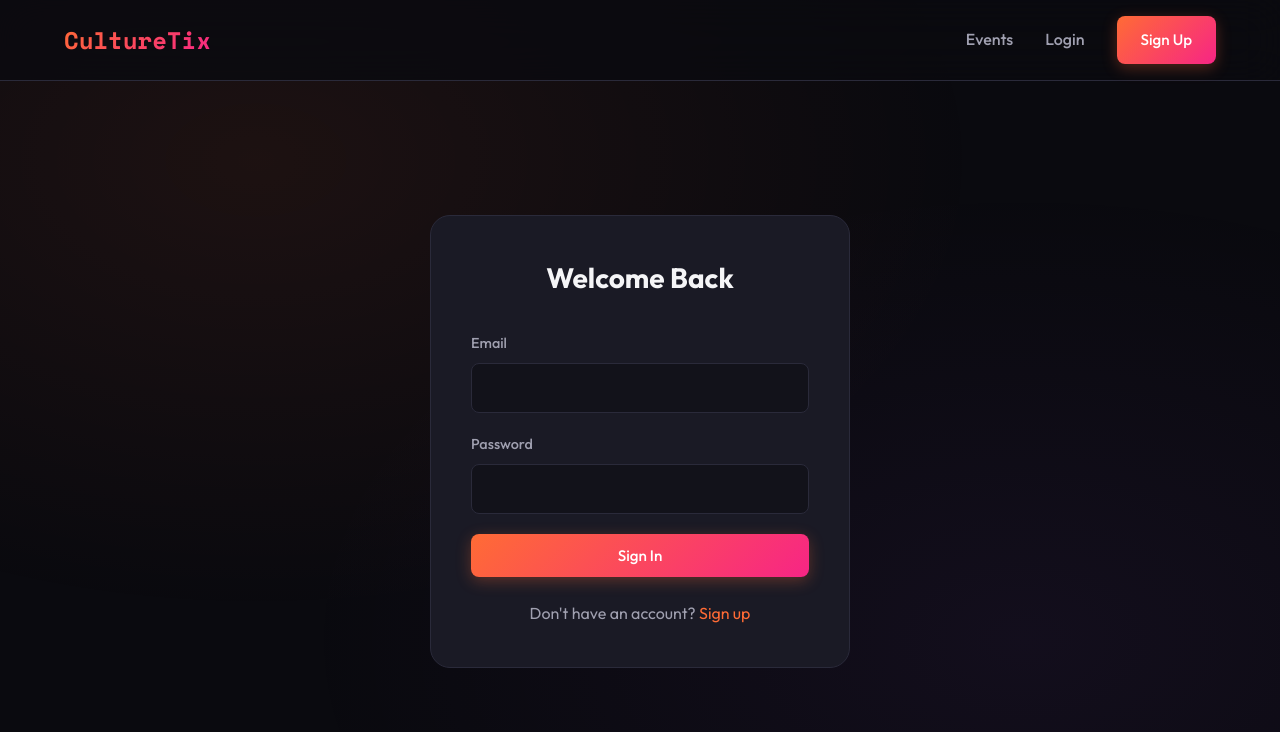
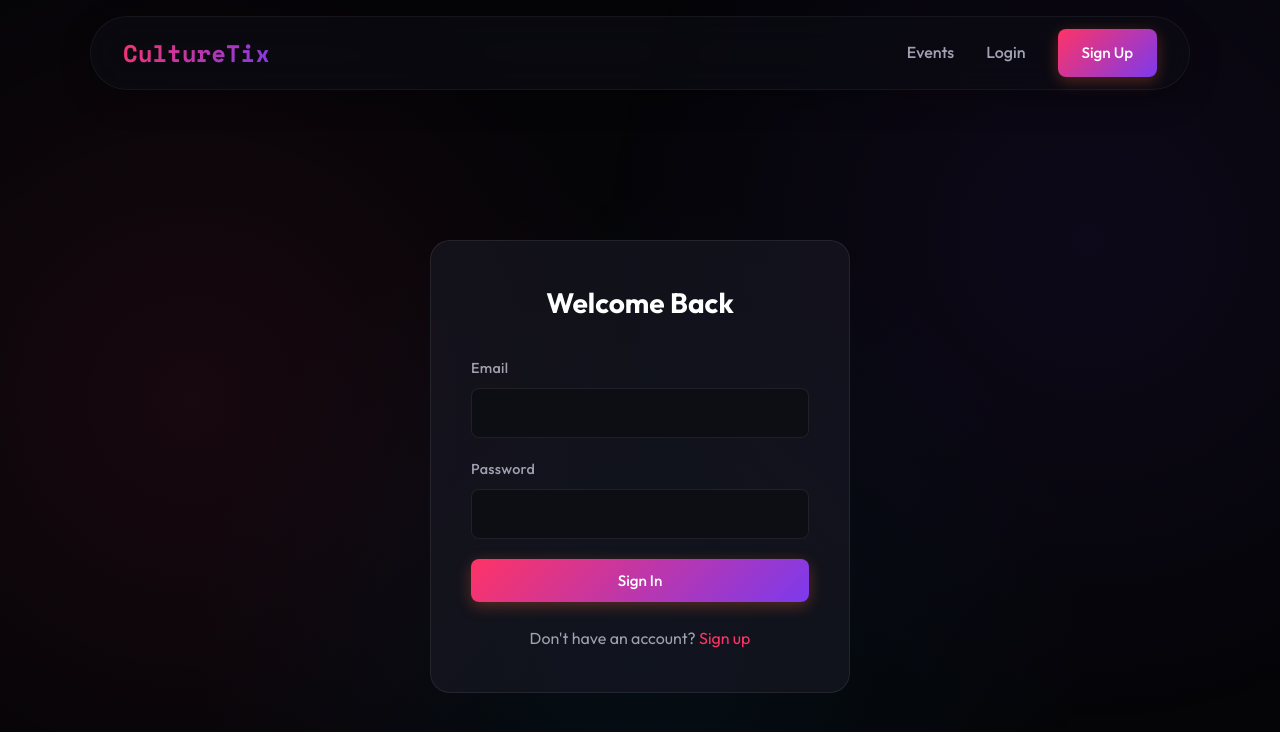
Before and after one commit to Neha-Sharmaaa/ticketBooking, a React (Vite) app in the folder client/: page /login in a window 1280 px wide. Shown: the top 732 px of the page. Built offline with nearby package versions, Linux system fonts and the light colour scheme; no server answers.

Commit message:
style(ui): overhaul frontend with premium glassmorphism, animations, and modern aesthetic

```diff
--- a/client/src/App.jsx
+++ b/client/src/App.jsx
@@ -25,8 +25,8 @@ export default function App() {
 
   return (
     <>
-      <nav className="navbar">
-        <div className="container navbar-content">
+      <nav className="navbar glass animate-fade-in-up">
+        <div className="container navbar-content" style={{ padding: '0', maxWidth: '100%' }}>
           <Link to="/" className="logo">CultureTix</Link>
           <div className="nav-links">
             <Link to="/" className="nav-link">Events</Link>
--- a/client/src/index.css
+++ b/client/src/index.css
@@ -1,21 +1,22 @@
 :root {
-  --bg-primary: #0a0a0f;
-  --bg-secondary: #12121a;
-  --bg-card: #1a1a25;
-  --bg-elevated: #22222f;
-  --accent: #ff6b35;
-  --accent-light: #ff8c5a;
-  --accent-dark: #e55a28;
-  --text-primary: #f5f5f7;
+  --bg-primary: #050508;
+  --bg-secondary: #0d0d14;
+  --bg-card: rgba(26, 26, 37, 0.6);
+  --bg-elevated: rgba(34, 34, 47, 0.7);
+  --accent: #ff3366;
+  --accent-light: #ff6b8b;
+  --accent-dark: #cc0033;
+  --text-primary: #ffffff;
   --text-secondary: #a0a0b0;
   --text-muted: #606070;
-  --success: #22c55e;
+  --success: #10b981;
   --warning: #f59e0b;
   --error: #ef4444;
-  --vip: #a855f7;
-  --border: #2a2a3a;
-  --gradient-1: linear-gradient(135deg, #ff6b35 0%, #f72585 100%);
-  --gradient-2: linear-gradient(135deg, #667eea 0%, #764ba2 100%);
+  --vip: #8b5cf6;
+  --border: rgba(255, 255, 255, 0.08);
+  --gradient-1: linear-gradient(135deg, #ff3366 0%, #7c3aed 100%);
+  --gradient-2: linear-gradient(135deg, #0ea5e9 0%, #8b5cf6 100%);
+  --glass-shadow: 0 8px 32px 0 rgba(0, 0, 0, 0.37);
 }
 
 * {
@@ -30,6 +31,7 @@ body {
   color: var(--text-primary);
   line-height: 1.6;
   min-height: 100vh;
+  overflow-x: hidden;
 }
 
 body::before {
@@ -37,13 +39,22 @@ body::before {
   position: fixed;
   top: 0;
   left: 0;
-  right: 0;
-  bottom: 0;
+  width: 100vw;
+  height: 100vh;
   background:
-    radial-gradient(ellipse at 20% 20%, rgba(255, 107, 53, 0.08) 0%, transparent 50%),
-    radial-gradient(ellipse at 80% 80%, rgba(168, 85, 247, 0.06) 0%, transparent 50%);
+    radial-gradient(circle at 15% 50%, rgba(255, 51, 102, 0.08) 0%, transparent 40%),
+    radial-gradient(circle at 85% 30%, rgba(124, 58, 237, 0.08) 0%, transparent 40%),
+    radial-gradient(circle at 50% 80%, rgba(14, 165, 233, 0.06) 0%, transparent 50%);
   pointer-events: none;
   z-index: -1;
+}
+
+.glass {
+  background: var(--bg-card);
+  backdrop-filter: blur(12px);
+  -webkit-backdrop-filter: blur(12px);
+  border: 1px solid var(--border);
+  box-shadow: var(--glass-shadow);
 }
 
 a {
@@ -121,20 +132,24 @@ button {
 /* Cards */
 .card {
   background: var(--bg-card);
+  backdrop-filter: blur(10px);
   border: 1px solid var(--border);
   border-radius: 16px;
   overflow: hidden;
-  transition: transform 0.3s, box-shadow 0.3s;
+  transition: all 0.4s cubic-bezier(0.175, 0.885, 0.32, 1.275);
+  box-shadow: 0 4px 20px rgba(0, 0, 0, 0.2);
 }
 
 .card:hover {
-  transform: translateY(-4px);
-  box-shadow: 0 20px 40px rgba(0, 0, 0, 0.3);
+  transform: translateY(-8px) scale(1.02);
+  box-shadow: 0 20px 40px rgba(0, 0, 0, 0.4), 0 0 20px rgba(255, 51, 102, 0.1);
+  border-color: rgba(255, 255, 255, 0.2);
 }
 
 /* Forms */
 .form-group {
   margin-bottom: 1.25rem;
+  text-align: left;
 }
 
 .form-label {
@@ -143,6 +158,7 @@ button {
   font-weight: 500;
   color: var(--text-secondary);
   font-size: 0.9rem;
+  letter-spacing: 0.02em;
 }
 
 .form-input {
@@ -166,12 +182,17 @@ button {
 /* Navigation */
 .navbar {
   position: sticky;
-  top: 0;
+  top: 1rem;
   z-index: 100;
-  background: rgba(10, 10, 15, 0.8);
+  background: rgba(13, 13, 20, 0.6);
   backdrop-filter: blur(20px);
-  border-bottom: 1px solid var(--border);
-  padding: 1rem 0;
+  -webkit-backdrop-filter: blur(20px);
+  border: 1px solid rgba(255, 255, 255, 0.05);
+  border-radius: 100px;
+  padding: 0.75rem 2rem;
+  margin: 1rem auto;
+  max-width: 1100px;
+  box-shadow: 0 10px 30px rgba(0, 0, 0, 0.3);
 }
 
 .navbar-content {
@@ -199,11 +220,30 @@ button {
 .nav-link {
   color: var(--text-secondary);
   font-weight: 500;
-  transition: color 0.2s;
+  transition: all 0.3s ease;
+  position: relative;
 }
 
-.nav-link:hover, .nav-link.active {
-  color: var(--accent);
+.nav-link::after {
+  content: '';
+  position: absolute;
+  width: 0;
+  height: 2px;
+  bottom: -4px;
+  left: 0;
+  background: var(--gradient-1);
+  transition: width 0.3s ease;
+  border-radius: 2px;
+}
+
+.nav-link:hover,
+.nav-link.active {
+  color: var(--text-primary);
+}
+
+.nav-link:hover::after,
+.nav-link.active::after {
+  width: 100%;
 }
 
 /* Page header */
@@ -227,21 +267,22 @@ button {
   font-size: 1.1rem;
 }
 
-/* Seat map */
 .seat-map {
   display: flex;
   flex-direction: column;
   align-items: center;
-  gap: 0.5rem;
-  padding: 2rem;
-  background: var(--bg-secondary);
-  border-radius: 16px;
+  gap: 0.75rem;
+  padding: 2.5rem;
+  background: var(--bg-card);
+  backdrop-filter: blur(10px);
+  border-radius: 24px;
   border: 1px solid var(--border);
+  box-shadow: var(--glass-shadow);
 }
 
 .seat-row {
   display: flex;
-  gap: 0.5rem;
+  gap: 0.75rem;
   align-items: center;
 }
 
@@ -251,50 +292,74 @@ button {
   font-weight: 700;
   color: var(--text-muted);
   text-align: center;
+  user-select: none;
 }
 
 .seat {
-  width: 36px;
-  height: 36px;
-  border-radius: 6px;
+  width: 40px;
+  height: 40px;
+  border-radius: 8px;
   border: 2px solid transparent;
   display: flex;
   align-items: center;
   justify-content: center;
-  font-size: 0.75rem;
+  font-size: 0.8rem;
   font-weight: 600;
   cursor: pointer;
-  transition: all 0.2s;
+  transition: all 0.3s cubic-bezier(0.4, 0, 0.2, 1);
+  position: relative;
+  overflow: hidden;
+}
+
+.seat::before {
+  content: '';
+  position: absolute;
+  top: 0;
+  left: 0;
+  right: 0;
+  bottom: 0;
+  background: var(--gradient-1);
+  opacity: 0;
+  transition: opacity 0.3s;
+  z-index: -1;
 }
 
 .seat.available {
-  background: var(--bg-elevated);
-  border-color: var(--border);
+  background: rgba(34, 34, 47, 0.4);
+  border-color: rgba(255, 255, 255, 0.1);
   color: var(--text-secondary);
 }
 
 .seat.available:hover {
+  transform: scale(1.1);
   border-color: var(--accent);
-  background: rgba(255, 107, 53, 0.1);
+  color: white;
+  box-shadow: 0 0 15px rgba(255, 51, 102, 0.4);
 }
 
 .seat.available.vip {
-  border-color: var(--vip);
+  border-color: rgba(139, 92, 246, 0.4);
 }
 
 .seat.available.vip:hover {
-  background: rgba(168, 85, 247, 0.1);
+  border-color: var(--vip);
+  box-shadow: 0 0 15px rgba(139, 92, 246, 0.4);
 }
 
 .seat.selected {
-  background: var(--accent);
-  border-color: var(--accent);
+  background: transparent;
+  border-color: transparent;
   color: white;
+  transform: scale(1.1);
+  box-shadow: 0 0 20px rgba(255, 51, 102, 0.5);
 }
 
-.seat.selected.vip {
-  background: var(--vip);
-  border-color: var(--vip);
+.seat.selected::before {
+  opacity: 1;
+}
+
+.seat.selected.vip::before {
+  background: var(--gradient-2);
 }
 
 .seat.held {
@@ -302,6 +367,7 @@ button {
   border-color: var(--warning);
   color: var(--bg-primary);
   cursor: not-allowed;
+  opacity: 0.7;
 }
 
 .seat.booked {
@@ -309,19 +375,23 @@ button {
   border-color: var(--text-muted);
   color: var(--bg-primary);
   cursor: not-allowed;
+  opacity: 0.5;
 }
 
 .stage {
   width: 80%;
-  padding: 1rem;
-  margin-bottom: 2rem;
-  background: var(--gradient-1);
-  border-radius: 8px;
+  padding: 1.2rem;
+  margin-bottom: 2.5rem;
+  background: rgba(255, 255, 255, 0.03);
+  border: 1px solid rgba(255, 255, 255, 0.1);
+  border-radius: 12px;
   text-align: center;
-  font-weight: 600;
+  font-weight: 700;
   text-transform: uppercase;
-  letter-spacing: 0.1em;
-  font-size: 0.85rem;
+  letter-spacing: 0.2em;
+  font-size: 0.9rem;
+  color: var(--text-secondary);
+  box-shadow: inset 0 2px 20px rgba(0, 0, 0, 0.5);
 }
 
 /* Seat legend */
@@ -348,13 +418,33 @@ button {
 }
 
 /* Utility */
-.text-center { text-align: center; }
-.mt-1 { margin-top: 0.5rem; }
-.mt-2 { margin-top: 1rem; }
-.mt-3 { margin-top: 1.5rem; }
-.mt-4 { margin-top: 2rem; }
-.mb-2 { margin-bottom: 1rem; }
-.mb-4 { margin-bottom: 2rem; }
+.text-center {
+  text-align: center;
+}
+
+.mt-1 {
+  margin-top: 0.5rem;
+}
+
+.mt-2 {
+  margin-top: 1rem;
+}
+
+.mt-3 {
+  margin-top: 1.5rem;
+}
+
+.mt-4 {
+  margin-top: 2rem;
+}
+
+.mb-2 {
+  margin-bottom: 1rem;
+}
+
+.mb-4 {
+  margin-bottom: 2rem;
+}
 
 /* Grid */
 .events-grid {
@@ -366,17 +456,22 @@ button {
 
 /* Event card */
 .event-card-image {
-  height: 200px;
+  height: 220px;
   background-size: cover;
   background-position: center;
   position: relative;
+  transition: transform 0.6s cubic-bezier(0.25, 0.46, 0.45, 0.94);
+}
+
+.card:hover .event-card-image {
+  transform: scale(1.05);
 }
 
 .event-card-image::after {
   content: '';
   position: absolute;
   inset: 0;
-  background: linear-gradient(to bottom, transparent 50%, var(--bg-card) 100%);
+  background: linear-gradient(to bottom, transparent 30%, var(--bg-card) 100%);
 }
 
 .event-card-body {
@@ -401,11 +496,13 @@ button {
 /* Booking summary */
 .booking-summary {
   background: var(--bg-card);
+  backdrop-filter: blur(12px);
   border: 1px solid var(--border);
-  border-radius: 16px;
-  padding: 1.5rem;
+  border-radius: 24px;
+  padding: 2rem;
   position: sticky;
   top: 100px;
+  box-shadow: var(--glass-shadow);
 }
 
 .booking-summary h3 {
@@ -536,7 +633,8 @@ button {
   transition: all 0.2s;
 }
 
-.admin-nav-item:hover, .admin-nav-item.active {
+.admin-nav-item:hover,
+.admin-nav-item.active {
   background: var(--bg-card);
   color: var(--accent);
 }
@@ -588,7 +686,26 @@ button {
 }
 
 @keyframes spin {
-  to { transform: rotate(360deg); }
+  to {
+    transform: rotate(360deg);
+  }
+}
+
+@keyframes fadeInUp {
+  from {
+    opacity: 0;
+    transform: translateY(20px);
+  }
+
+  to {
+    opacity: 1;
+    transform: translateY(0);
+  }
+}
+
+.animate-fade-in-up {
+  animation: fadeInUp 0.6s cubic-bezier(0.2, 0.8, 0.2, 1) forwards;
+  opacity: 0;
 }
 
 .error-message {
--- a/client/src/pages/SessionBooking.jsx
+++ b/client/src/pages/SessionBooking.jsx
@@ -108,8 +108,8 @@ export default function SessionBooking() {
   const total = selectedSeats.reduce((sum, s) => sum + s.price, 0);
 
   return (
-    <div className="container" style={{ padding: '2rem 0' }}>
-      <h1 style={{ fontSize: '1.75rem', fontWeight: '700', marginBottom: '0.5rem' }}>
+    <div className="container animate-fade-in-up" style={{ padding: '2rem 0' }}>
+      <h1 className="page-title" style={{ fontSize: '2rem', textAlign: 'left', marginBottom: '0.5rem' }}>
         {session?.title}
       </h1>
       <p style={{ color: 'var(--text-secondary)', marginBottom: '2rem' }}>
```
Also changed, not shown: client/src/pages/EventList.jsx (+24 -10 lines).
